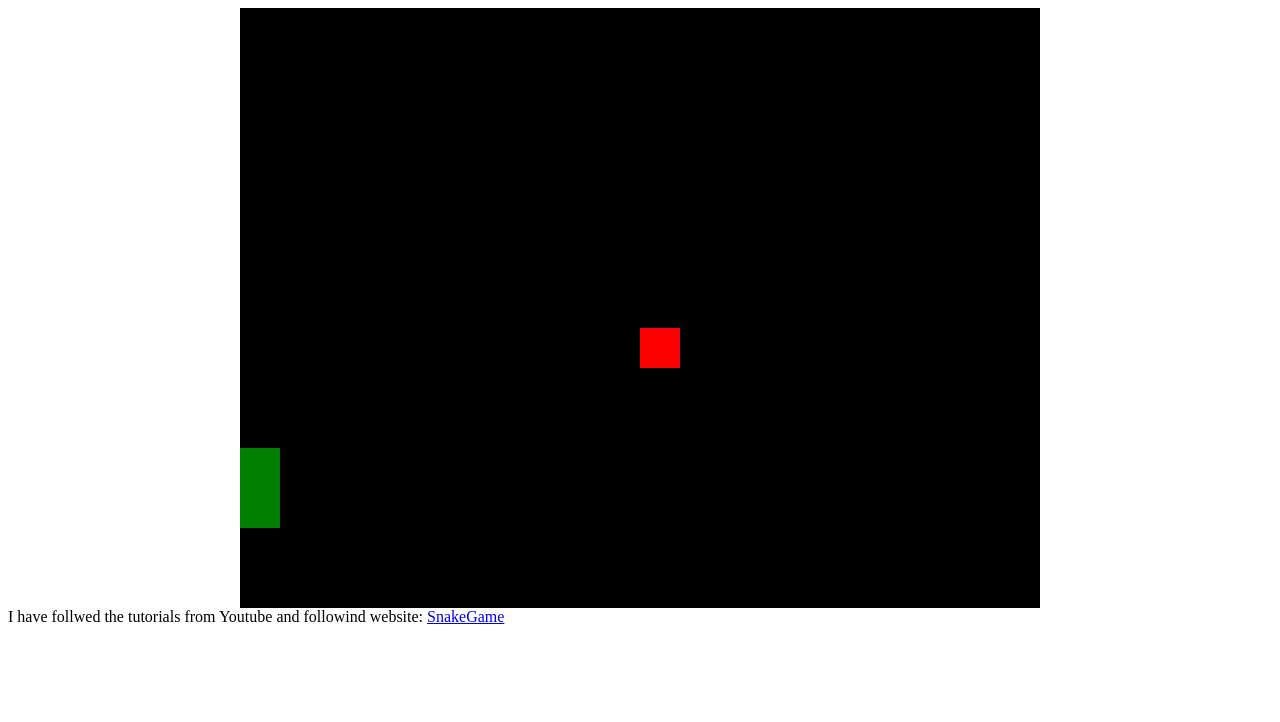
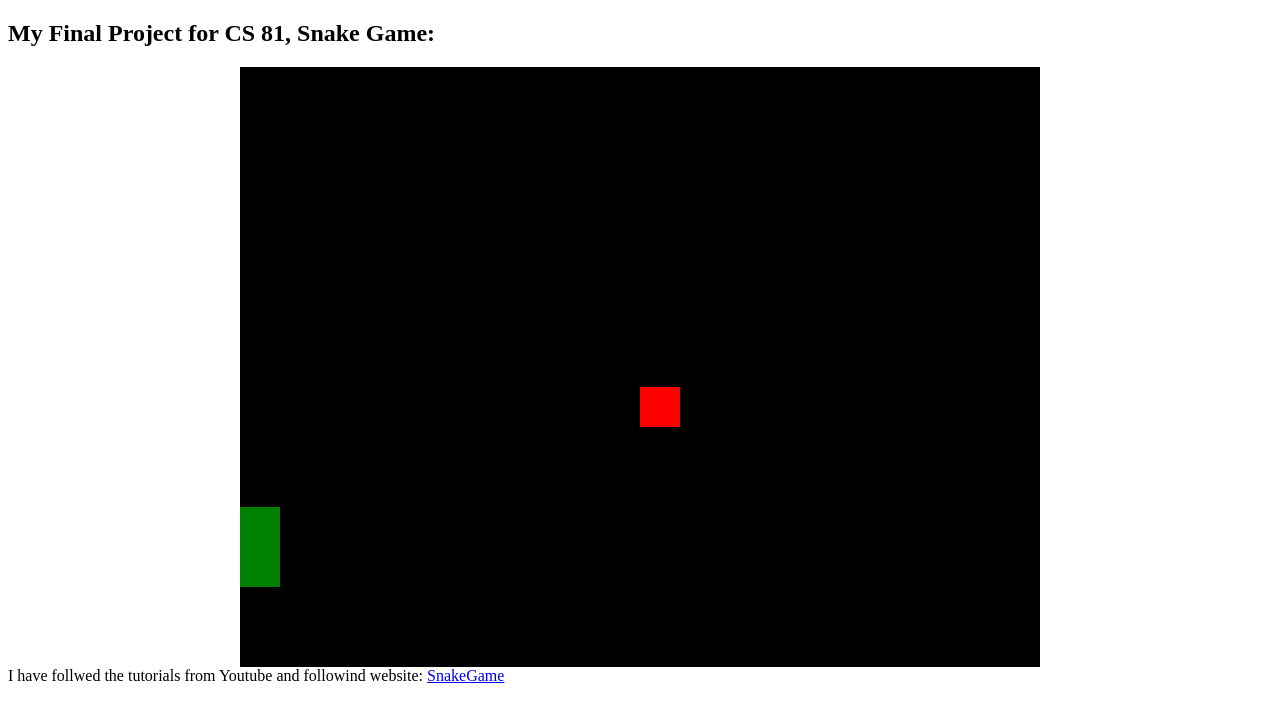
Before and after one commit to Rahisulhaque/SnakeGame, a plain HTML site: page Snakegame.html in a window 1280 px wide. Drawn offline with Linux system fonts and the light colour scheme.

Commit message:
Create Snakegame.html

```diff
--- a/Snakegame.html
+++ b/Snakegame.html
@@ -8,7 +8,7 @@
       margin-left: auto;
       margin-right: auto;
     }
-  </style>
+  </style><h2> My Final Project for CS 81, Snake Game:</h2>
 </head>
 <body>
   <canvas id="chunk-game" height="600" width="800"></canvas>
```
